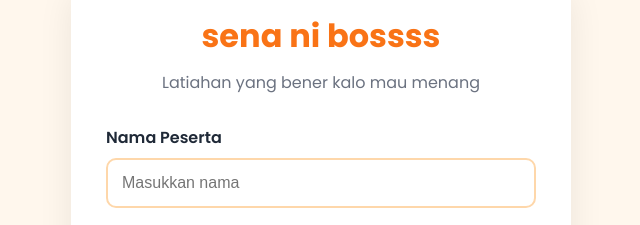
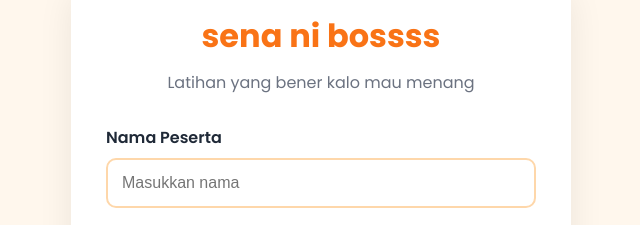
Before and after one commit to fahriajah0986-hub/latihan-sandi, a plain HTML site: page index.html in a window 1280 px wide. Shown: the part 152-377 px from the top of the page, 319-959 px from the left. Drawn offline with Linux system fonts and the light colour scheme.

Commit message:
perubahan dikit

```diff
--- a/index.html
+++ b/index.html
@@ -22,7 +22,7 @@
             <h1>sena ni bossss</h1>
 
             <p>
-                Latiahan yang bener
+                Latihan yang bener
                 kalo mau menang
             </p>
 
```
